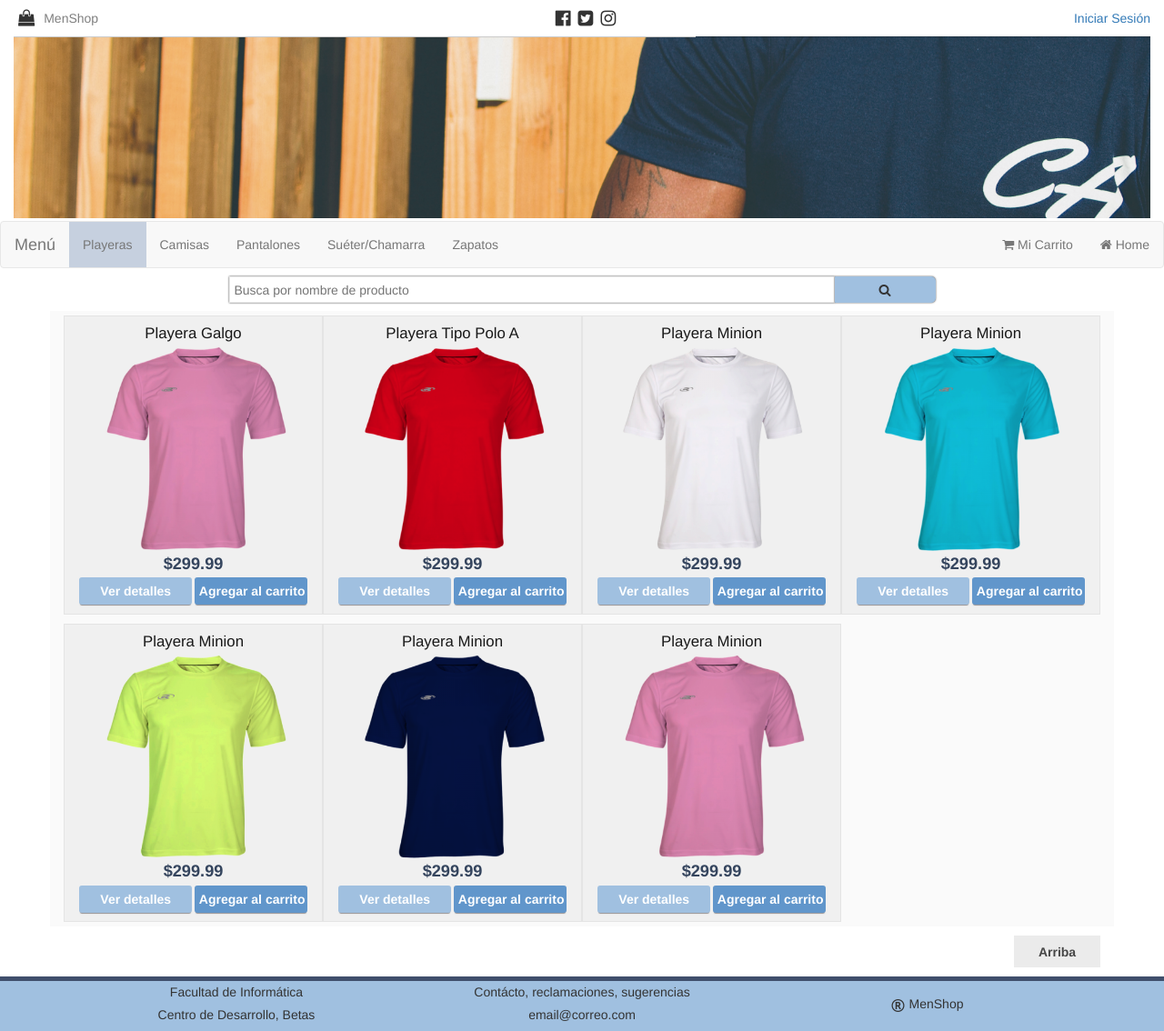
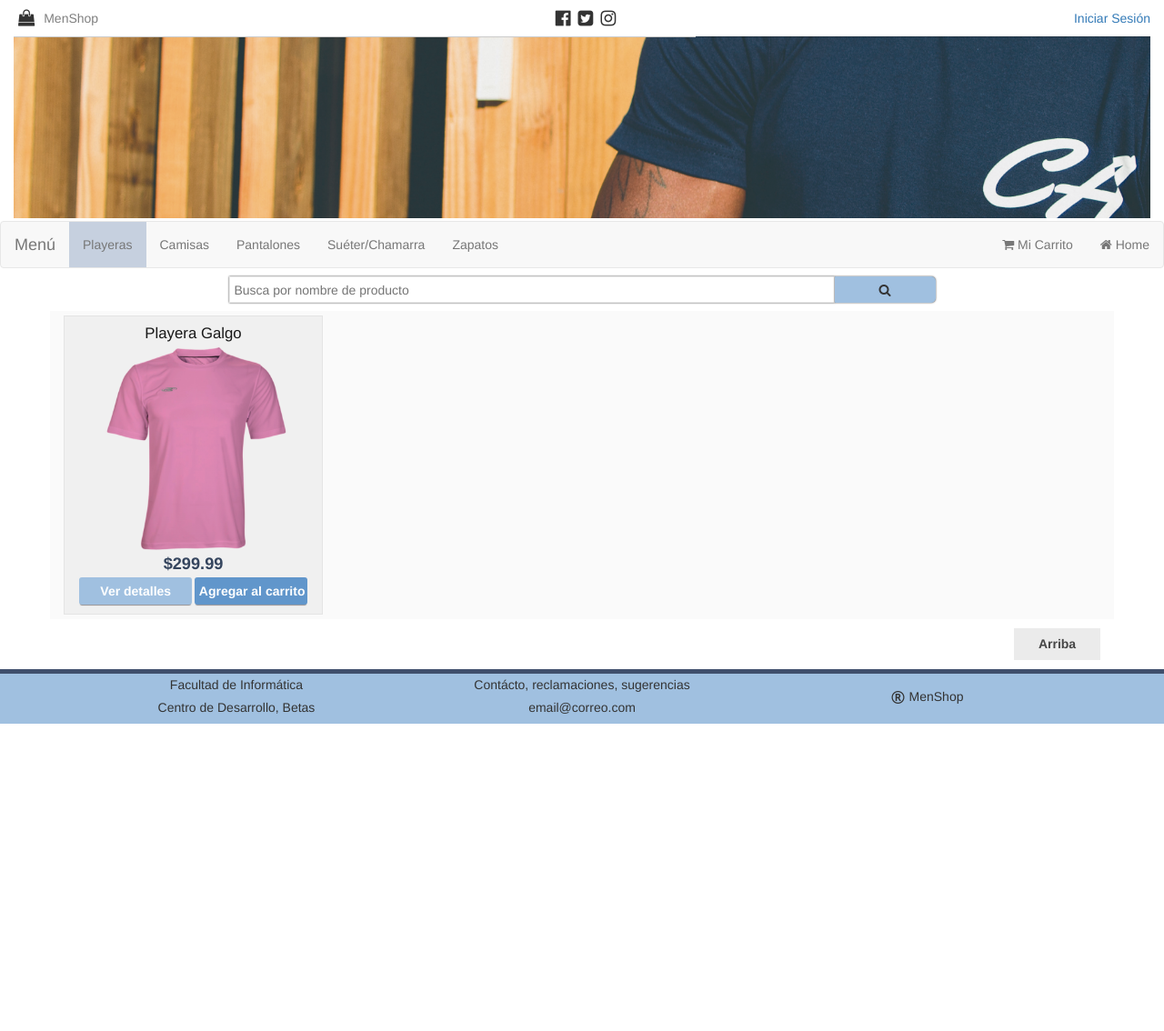
Before and after one commit to Fernandaj22/carrito, a PHP site: page /playeras.php in a window 1280 px wide. Shown: the whole page at 91% size. After the commit the page ends 796 px from the top, so only its background shows below. Run offline with PHP 8.4, Linux system fonts and the light colour scheme.

Commit message:
Revisión de las categorías y enlaces que estuvieran bien a cada página

```diff
--- a/css/estilos.css
+++ b/css/estilos.css
@@ -323,8 +323,8 @@ body, html{
 .buscador>select{
 	width: 30%;
 	height: 80%;
-	border-top-left-radius: 5px;
-	border-bottom-left-radius: 5px;
+	border-top-left-radius: 3px;
+	border-bottom-left-radius: 3px;
 	outline: none;
 	border: 1px solid rgba(0,0,0,.09);
 	padding: 5px;
@@ -432,7 +432,6 @@ body, html{
 }
 .color0{
 	background: #6196CB;
-
 }
 .color0:active{
 	top: 1px;
@@ -636,7 +635,7 @@ input[type=number]{
 	float: right !important;
 }
 	.opindividual>input[type=submit]{
-		width: 30% !important;
+		width: 31% !important;
 		float: right !important;
 		margin-right: 5px;
 		padding: 5px !important;
@@ -661,7 +660,7 @@ input[type=number]{
 	height: 30px;
 	float: left;
 	position: relative;
-	margin-top: 5px;
+	margin-top: 10px;
 	display: flex;
 	justify-content: center;
 	align-content: center;
@@ -682,8 +681,8 @@ input[type=number]{
 		border-radius: 3px;
 		box-shadow: 0px 2px 1px -1px rgba(148,146,148,1);
 	}
-	.opcompra>input[type=submit]:hover{
-		top: 1px;
+	.hovertop:active{
+		top: 1px !important;
 	}
 	.colorc{
 		background:#9cf246;
--- a/info_producto.php
+++ b/info_producto.php
@@ -17,7 +17,7 @@
 		<div class="container-fluid">
 			<div class="logo">
 				<i class="fa fa-shopping-bag" aria-hidden="true"></i>
-				<a>MenShop</a>
+				<a href="principal.php">MenShop</a>
 			</div>
 			<div class="redsociales">
 				<i class="fa fa-facebook-official" aria-hidden="true"></i>
--- a/playeras.php
+++ b/playeras.php
@@ -7,7 +7,7 @@
 <link rel="stylesheet" type="text/css" href="css/bootstrap.min.css">
 <link rel="stylesheet" type="text/css" href="css/font-awesome.css">
 <link href="https://fonts.googleapis.com/css?family=Dosis:200,300,400,500,600,700,800" rel="stylesheet">
-	<title>Nombre de la Tienda - Principal</title>
+	<title>Nombre de la Tienda - Playeras</title>
 </head>
 <body>
 
@@ -15,7 +15,7 @@
 		<div class="container-fluid">
 			<div class="logo">
 				<i class="fa fa-shopping-bag" aria-hidden="true"></i>
-				<a>MenShop</a>
+				<a href="principal.php">MenShop</a>
 			</div>
 			<div class="redsociales">
 				<i class="fa fa-facebook-official" aria-hidden="true"></i>
@@ -23,7 +23,7 @@
 				<i class="fa fa-instagram" aria-hidden="true"></i>
 			</div>
 			<div class="login">
-				<a href="">Iniciar Sesión</a>
+				<a href="login.php">Iniciar Sesión</a>
 			</div>
 		</div>
 	</header>
@@ -71,68 +71,17 @@
 					<img src="img/playera6.png">
 					<p class="tipo1">$299.99</p>
 					<div class="botones">
-						<input type="submit" name="" value="Ver detalles" class="color1">
-						<input type="submit" name="" value="Agregar al carrito" class="color0">
-					</div>
-			</div>
-			<div class="col-xs-12 col-sm-4 col-md-3 centrado producto">
-					<p class="tipo0">Playera Tipo Polo A</p>
-					<img src="img/playera1.png">
-					<p class="tipo1">$299.99</p>
-					<div class="botones">
-						<input type="submit" name="" value="Ver detalles" class="color1">
-						<input type="submit" name="" value="Agregar al carrito" class="color0">
-					</div>
-			</div>
-			<div class="col-xs-12 col-sm-4 col-md-3 centrado producto">
-					<p class="tipo0">Playera Minion</p>
-					<img src="img/playera2.png">
-					<p class="tipo1">$299.99</p>
-					<div class="botones">
-						<input type="submit" name="" value="Ver detalles" class="color1">
-						<input type="submit" name="" value="Agregar al carrito" class="color0">
-					</div>
-			</div>
-			<div class="col-xs-12 col-sm-4 col-md-3 centrado producto">
-					<p class="tipo0">Playera Minion</p>
-					<img src="img/playera3.png">
-					<p class="tipo1">$299.99</p>
-					<div class="botones">
-						<input type="submit" name="" value="Ver detalles" class="color1">
-						<input type="submit" name="" value="Agregar al carrito" class="color0">
-					</div>
-			</div>
-			<div class="col-xs-12 col-sm-4 col-md-3 centrado producto">
-					<p class="tipo0">Playera Minion</p>
-					<img src="img/playera4.png">
-					<p class="tipo1">$299.99</p>
-					<div class="botones">
-						<input type="submit" name="" value="Ver detalles" class="color1">
-						<input type="submit" name="" value="Agregar al carrito" class="color0">
-					</div>
-			</div>
-			<div class="col-xs-12 col-sm-4 col-md-3 centrado producto">
-					<p class="tipo0">Playera Minion</p>
-					<img src="img/playera5.png">
-					<p class="tipo1">$299.99</p>
-					<div class="botones">
-						<input type="submit" name="" value="Ver detalles" class="color1">
-						<input type="submit" name="" value="Agregar al carrito" class="color0">
-					</div>
-			</div>
-			<div class="col-xs-12 col-sm-4 col-md-3 centrado producto">
-					<p class="tipo0">Playera Minion</p>
-					<img src="img/playera6.png">
-					<p class="tipo1">$299.99</p>
-					<div class="botones">
-						<input type="submit" name="" value="Ver detalles" class="color1">
+						<input type="submit" name="" value="Ver detalles" class="color1" onclick="location.href='info_producto.php'">
 						<input type="submit" name="" value="Agregar al carrito" class="color0">
 					</div>
 			</div>
 	</div>
+
 	<div class="container">
 		<a href="#top" class="volver col-md-1 col-xs-12">Arriba</a>
 	</div>
+
+
 
 	<footer>
 		<div class="container" style="text-align: center;">
--- a/principal.php
+++ b/principal.php
@@ -15,7 +15,7 @@
 		<div class="container-fluid encabezado">
 			<div class="logo">
 				<i class="fa fa-shopping-bag" aria-hidden="true"></i>
-				<a>MenShop</a>
+				<a href="#">MenShop</a>
 			</div>
 			<div class="redsociales">
 				<i class="fa fa-facebook-official" aria-hidden="true"></i>
```
Also changed, not shown: camisas.php (+6 -31 lines), chamarras.php (+8 -23 lines), micart.php (+7 -7 lines), pantalones.php (+4 -4 lines), zapatos.php (+4 -3 lines).
